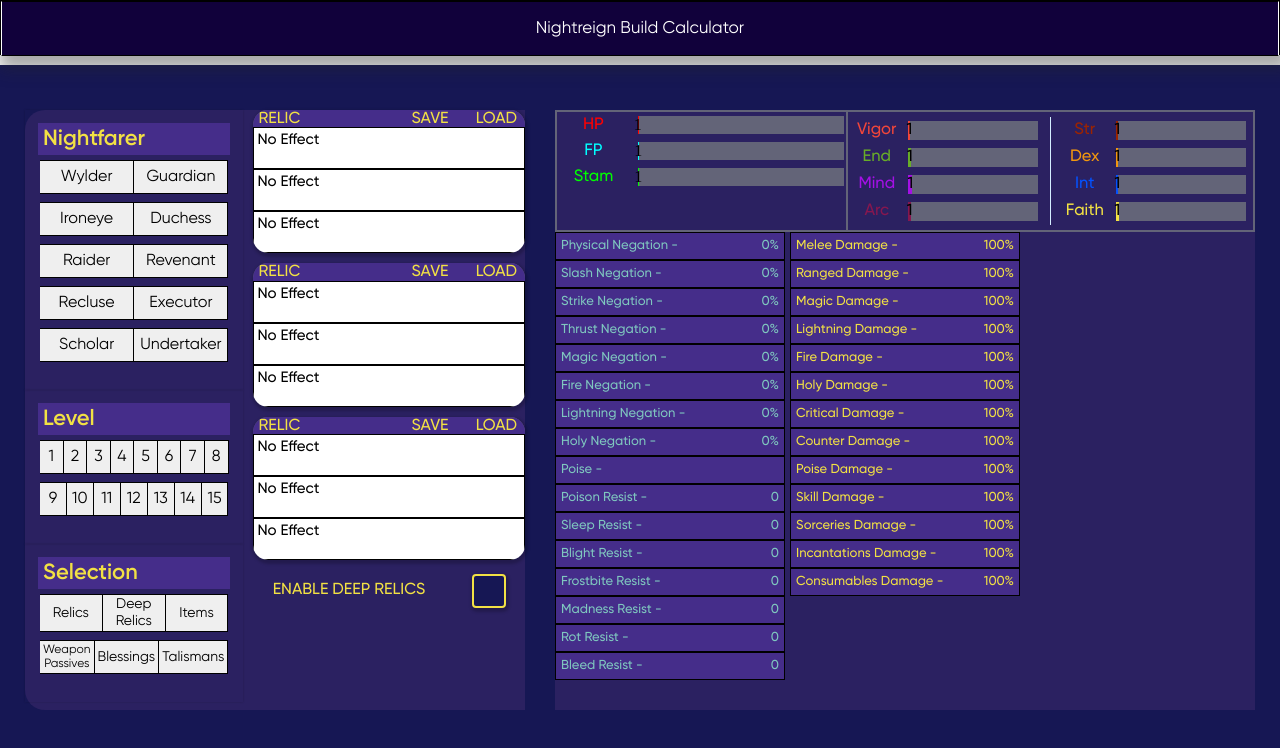
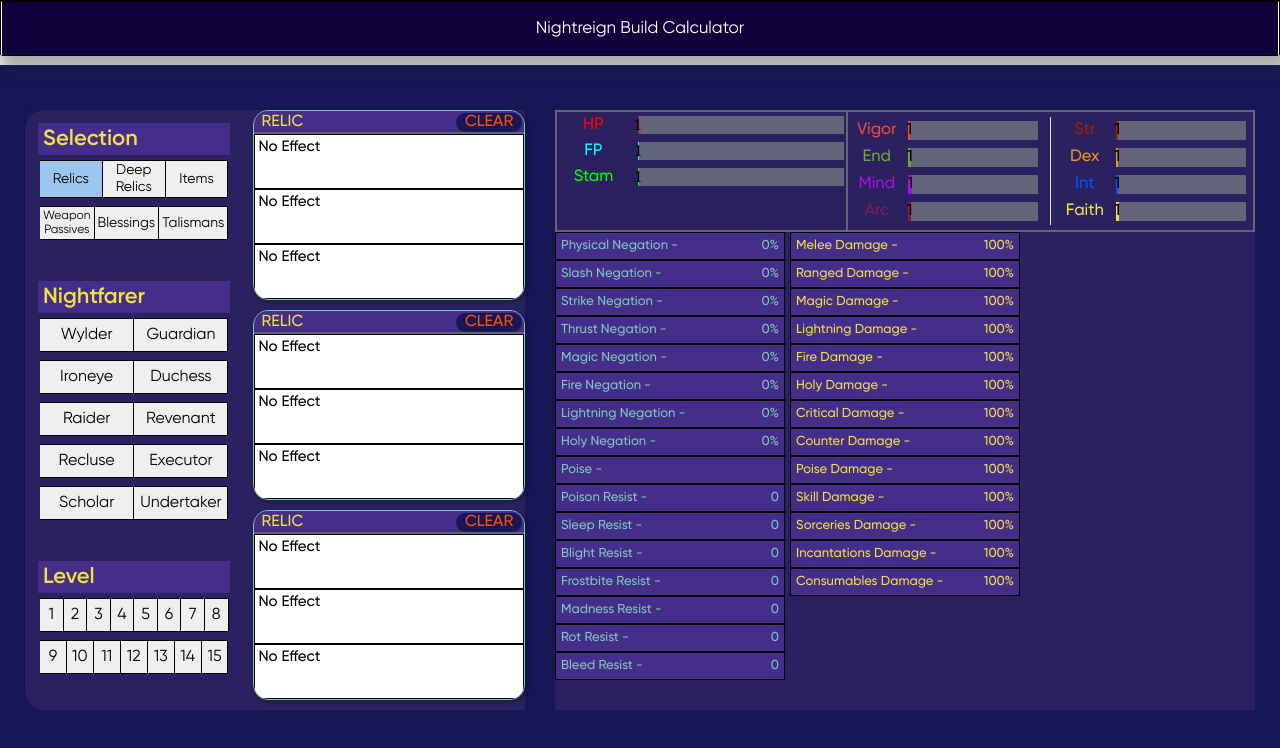
Before and after one commit to NLanese/the-codex, a Next.js app: page /showcases/projects/nightreign in a window 1280 px wide. Shown: the top 748 px of the page. Built offline with nearby package versions, Linux system fonts and the light colour scheme.

Commit message:
Deep relics and selection state

```diff
--- a/OstrichComponents/Forms/FormMultipleChoice.js
+++ b/OstrichComponents/Forms/FormMultipleChoice.js
@@ -11,6 +11,7 @@ export const FormMultipleChoice = ({
     captionStyle,
     fieldTextStyle,
     tabStyle,
+    inputValue,
 
     inForm=true,
     title,
@@ -46,7 +47,7 @@ export const FormMultipleChoice = ({
 
 
 
-        const [value, setvalue] = useState([])
+        const [value, setvalue] = useState(inputValue ? [inputValue] : [])
 
         const [loading, setLoading] = useState(true)
 
--- a/pages/showcases/projects/nightreign.js
+++ b/pages/showcases/projects/nightreign.js
@@ -65,15 +65,32 @@ const silverLining = "#d4eeff"
     const [effect32, setEffect32] = useState(false)
     const [effect33, setEffect33] = useState(false)
 
+    // Deep Relics
+    const [relic4, setRelic4] = useState(false)
+    const [relic5, setRelic5] = useState(false)
+    const [relic6, setRelic6] = useState(false)
+
+    const [effect41, setEffect41] = useState(false)
+    const [effect42, setEffect42] = useState(false)
+    const [effect43, setEffect43] = useState(false)
+
+    const [effect51, setEffect51] = useState(false)
+    const [effect52, setEffect52] = useState(false)
+    const [effect53, setEffect53] = useState(false)
+
+    const [effect61, setEffect61] = useState(false)
+    const [effect62, setEffect62] = useState(false)
+    const [effect63, setEffect63] = useState(false)
+
     // Relic Editting and Effects
     const [all_relic_effects, set_all_relic_effects] = useState([])
     const [currentEditNum, setCurrentEditNum] = useState(false) //11,12,13,21,22,23,31,32,33
 
     // Deep Of The Night
-    const [deepEnabled, setDeepEnabled] = useState(false)
     const [deepDisplayed, setDeepDisplayed] = useState(false)
 
     // Rendering States
+    const [selectionState, setSelectionState] = useState("Relics")
     const [relicsModal, setRelicsModal] = useState(false)
     const [expandedStat, setExpandedStat] = useState(false)
 
@@ -83,28 +100,13 @@ const silverLining = "#d4eeff"
     const [stam, setStam] = useState(1)
 
     const [vigor, setVigor] = useState(1)
-    const [vigorMod, setVigorMod] = useState(0)
-
     const [end, setEnd] = useState(1)
-    const [endMod, setEndMod] = useState(0)
-
     const [dex, setDex] = useState(1)
-    const [dexMod, setDexrMod] = useState(0)
-
     const [str, setStr] = useState(1)
-    const [strMod, setStrMod] = useState(0)
-
     const [intl, setIntl] = useState(1)
-    const [intlMod, setIntlMod] = useState(0)
-
     const [fai, setFai] = useState(1)
-    const [faiMod, setFaiMod] = useState(0)
-
     const [mind, setMind] = useState(1)
-    const [mindMod, setMindMod] = useState(0)
-
     const [arcane, setArcane] = useState(1)
-    const [arcaneMod, setArcaneMod] = useState(0)
 
 
 ////////////////
@@ -160,11 +162,33 @@ const silverLining = "#d4eeff"
 
         setRelic3({ slot1: effect31, slot2: effect32, slot3: effect33 })
 
+        if (effect41) all.push(effect41);
+        if (effect42) all.push(effect42);
+        if (effect43) all.push(effect43);
+
+        setRelic4({ slot1: effect41, slot2: effect42, slot3: effect43 })
+
+        if (effect51) all.push(effect51);
+        if (effect52) all.push(effect52);
+        if (effect53) all.push(effect53);
+
+        setRelic5({ slot1: effect51, slot2: effect52, slot3: effect53 })
+
+        if (effect61) all.push(effect61);
+        if (effect62) all.push(effect62);
+        if (effect63) all.push(effect63);
+
+        setRelic6({ slot1: effect61, slot2: effect62, slot3: effect63 })
+
         set_all_relic_effects(all);
     }, [
         effect11, effect12, effect13,
         effect21, effect22, effect23,
-        effect31, effect32, effect33
+        effect31, effect32, effect33,
+
+        effect41, effect42, effect43,
+        effect51, effect52, effect53,
+        effect61, effect62, effect63
     ]);
 
 
@@ -184,7 +208,7 @@ function renderSelectionsContainer(){
                 borderRadius: 20
             }}>
                 {renderNightFarer()}
-                {renderRelics()}
+                {renderSelections()}
             </div>
             <div style={{flex: 7, backgroundColor: nightShade, height: 600}}>
                 {renderVitals()}
@@ -192,6 +216,12 @@ function renderSelectionsContainer(){
             </div>
         </div>
     )
+}
+
+function renderSelections(){
+    if (selectionState === "Relics"){
+        return renderRelics()
+    }
 }
 
 
@@ -203,12 +233,30 @@ function renderNightFarer(){
             paddingRight: 10
         }}>
             <FormMultipleChoice
+                title={"Selection"}
+                style={{width: '100%'}}
+                titleStyle={{marginBottom: 0, paddingBottom: 0, backgroundColor: gloomGlow, padding: 2.5, paddingLeft: 5, color: graceGiven}}
+                itemsPerRow={3}
+                inForm={false}
+                fieldTextStyle={{padding: 0, paddingLeft: 3, paddingRight: 3, margin: 0, fontSize: 14}}
+                onChange={(op) => {
+                    setSelectionState(op.value[0])
+                }}
+                fieldObj={
+                  {
+                    id: "2",
+                    type: "MC",
+                    template: "tabs",
+                    options: ["Relics", "Deep Relics", "Items", {tag: "Weapon Passives", textStyle: {fontSize: 12}}, "Blessings", "Talismans"],
+                }}
+                inputValue={selectionState}
+            />
+            <FormMultipleChoice
                 title={"Nightfarer"}
                 titleStyle={{marginBottom: 0, paddingBottom: 0, backgroundColor: gloomGlow, padding: 2.5, paddingLeft: 5, color: graceGiven,}}
                 itemsPerRow={2}
                 inForm={false}
                 onChange={(op) => {
-                    setNightfarer(false)
                     setNightfarer(op.value[0])
                 }}
                 fieldTextStyle={{padding: 0, margin: 0}}
@@ -245,39 +293,31 @@ function renderNightFarer(){
                     textStyle: {fontSize: 16},
                 }}
               />
-              <FormMultipleChoice
-                title={"Selection"}
-                style={{width: '100%'}}
-                titleStyle={{marginBottom: 0, paddingBottom: 0, backgroundColor: gloomGlow, padding: 2.5, paddingLeft: 5, color: graceGiven}}
-                itemsPerRow={3}
-                inForm={false}
-                fieldTextStyle={{padding: 0, paddingLeft: 3, paddingRight: 3, margin: 0, fontSize: 14}}
-                onChange={(op) => {
-                    setLvl(false)
-                    setLvl(op.value[0])
-                }}
-                fieldObj={
-                  {
-                    id: "2",
-                    type: "MC",
-                    template: "tabs",
-                    options: ["Relics", "Deep Relics", "Items", {tag: "Weapon Passives", textStyle: {fontSize: 12}}, "Blessings", "Talismans"],
-                }}
-              />
         </div>
     )
 }
 
 // RELICS //
 function renderRelics(){
+    if (deepDisplayed){
+        return(
+            <div style={{ flex: 7, backgroundColor: nightShade}}>
+                <div style={{display: 'flex', gap: 10, flexDirection: 'column', height: 590,}}>
+                    {renderRelic(relic4,4)}
+                    {renderRelic(relic5,5)}
+                    {renderRelic(relic6,6)}
+                </div>
+            </div>
+
+        )
+    }
     return(
         <div style={{ flex: 7, backgroundColor: nightShade}}>
-            <div style={{display: 'flex', gap: 10, flexDirection: 'column', height: 450,}}>
+            <div style={{display: 'flex', gap: 10, flexDirection: 'column', height: 590,}}>
                 {renderRelic(relic1,1)}
                 {renderRelic(relic2,2)}
                 {renderRelic(relic3,3)}
             </div>
-            {renderDeepToggles()}
         </div>
 
     )
@@ -285,8 +325,8 @@ function renderRelics(){
 
 function renderRelic(relic, key){
     return(
-        <OstCard key={key} style={{flex: 3, backgroundColor: greyOfNight, padding: 0, overflow: 'hidden'}}>
-            {renderRelicHeader()}
+        <OstCard key={key} style={{flex: 4, backgroundColor: greyOfNight, padding: 0, overflow: 'hidden', border: "1px solid", borderColor: silveredNight}}>
+            {renderRelicHeader(key)}
             <div style={{height: '88%', display: 'flex', flexDirection: 'column', backgroundColor: depthColor}}>
                 {renderRelicEffect((relic?.slot1 ? relic.slot1 : null), `${key}1`)}
                 {renderRelicEffect((relic?.slot2 ? relic.slot2 : null), `${key}2`)}
@@ -296,18 +336,18 @@ function renderRelic(relic, key){
     )
 }
 
-function renderRelicHeader(){
+function renderRelicHeader(key){
     return(
         <div style={{height: '12%'}}>
-            <div style={{display: 'flex', flexDirection: 'row', backgroundColor: gloomGlow, overflow: 'hidden', gap: 10}}>
+            <div style={{display: 'flex', flexDirection: 'row', backgroundColor: gloomGlow, overflow: 'hidden', gap: 10, padding: 2, paddingBottom: 0}}>
             <OstCard noShadow={true} style={{color: graceGiven, padding: 0, paddingLeft: 5, margin: 0, flex: 7 }}>
                 RELIC
             </OstCard>
-            <OstCard noShadow={true} style={{color: graceGiven, padding: 0, paddingLeft: 5, margin: 0, flex: 2.5 }}>
+            {/* <OstCard noShadow={true} style={{color: graceGiven, padding: 0, paddingLeft: 5, margin: 0, flex: 2.5 }}>
                 SAVE
-            </OstCard>
-            <OstCard noShadow={true} style={{color: graceGiven, padding: 0, paddingLeft: 5, margin: 0, flex: 2.5 }}>
-                LOAD
+            </OstCard> */}
+            <OstCard noShadow={true} style={{color: frenzyTouched, backgroundColor: depthColor, padding: 0, margin: 0, flex: 2.5, textAlign: 'center'}} onClick={() => clearRelic(key)}>
+                CLEAR
             </OstCard>
             </div>
         </div>
@@ -744,6 +784,29 @@ function clearEffect(key){
     else{
         console.log("Nope... ",  key)
     }
+}
+
+function clearRelic(key){
+    if (key === "1"){
+        setRelic1({})
+    }
+    else if (key === "2"){
+        setRelic2({})
+    }
+    else if (key === "3"){
+        setRelic3({})
+    }
+
+    else if (key === "4"){
+        setRelic4({})
+    }
+    else if (key === "5"){
+        setRelic5({})
+    }
+    else if (key === "6"){
+        setRelic6({})
+    }
+
 }
 
 function getBaseNegations(){
```
